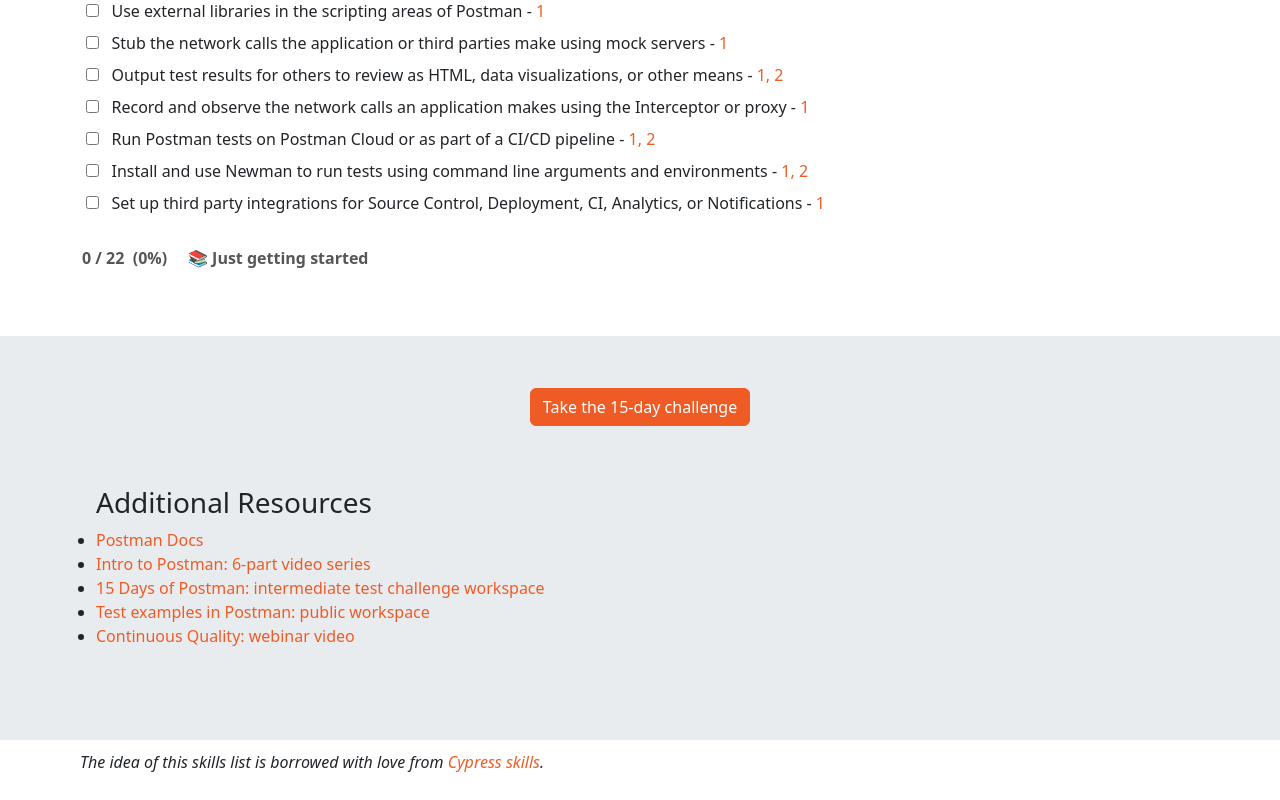
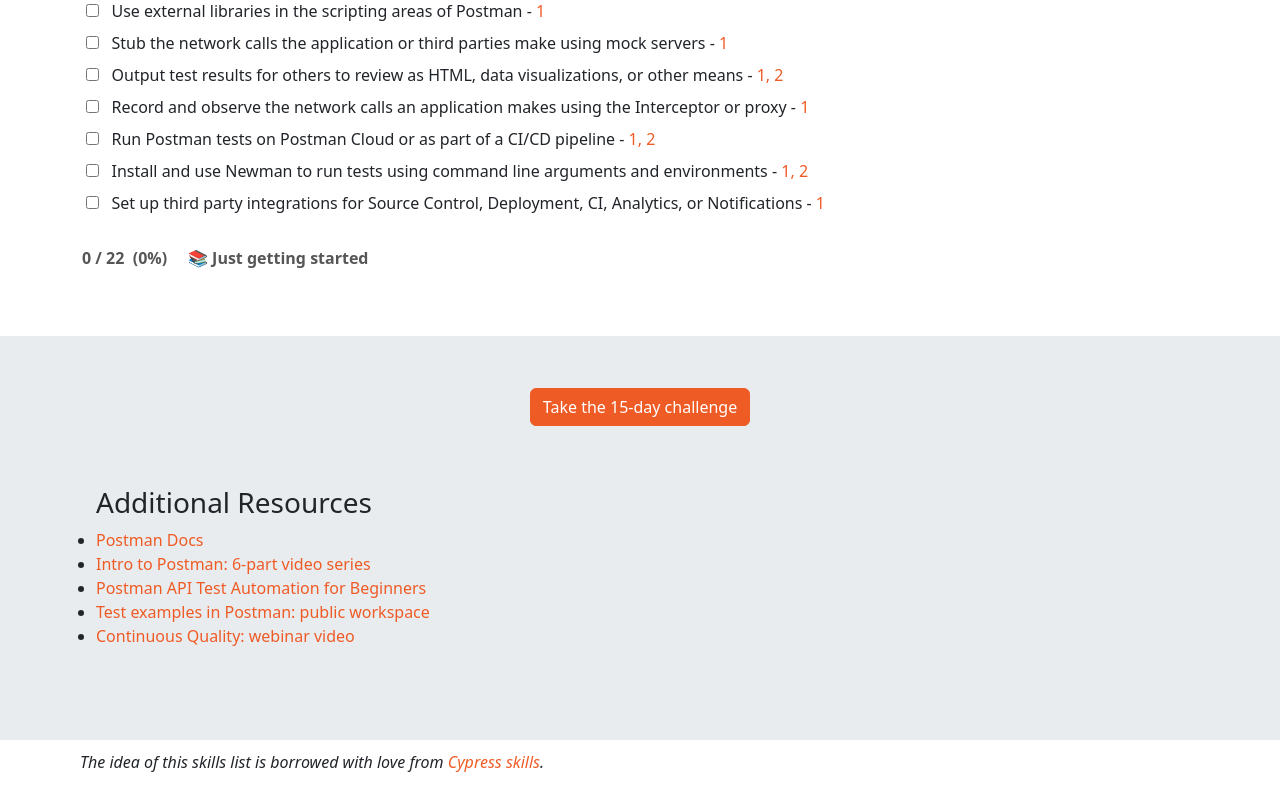
Before and after one commit to loopDelicious/postman-skills, a React (Create React App) app: page / in a window 1280 px wide. Shown: the part 806-1606 px from the top of the page. Built offline with nearby package versions, Linux system fonts and the light colour scheme.

Commit message:
Update Resources.js
add Valentin's youtube course

```diff
--- a/src/Resources.js
+++ b/src/Resources.js
@@ -14,8 +14,8 @@
         link: "https://www.youtube.com/playlist?list=PLM-7VG-sgbtAgGq_pef5y_ruIUBPpUgNJ",
       },
       {
-        title: "15 Days of Postman: intermediate test challenge workspace",
-        link: "https://www.postman.com/postman/workspace/15-days-of-postman-for-testers",
+        title: "Postman API Test Automation for Beginners",
+        link: "https://www.youtube.com/watch?v=zp5Jh2FIpF0",
       },
       {
         title: "Test examples in Postman: public workspace",
```
